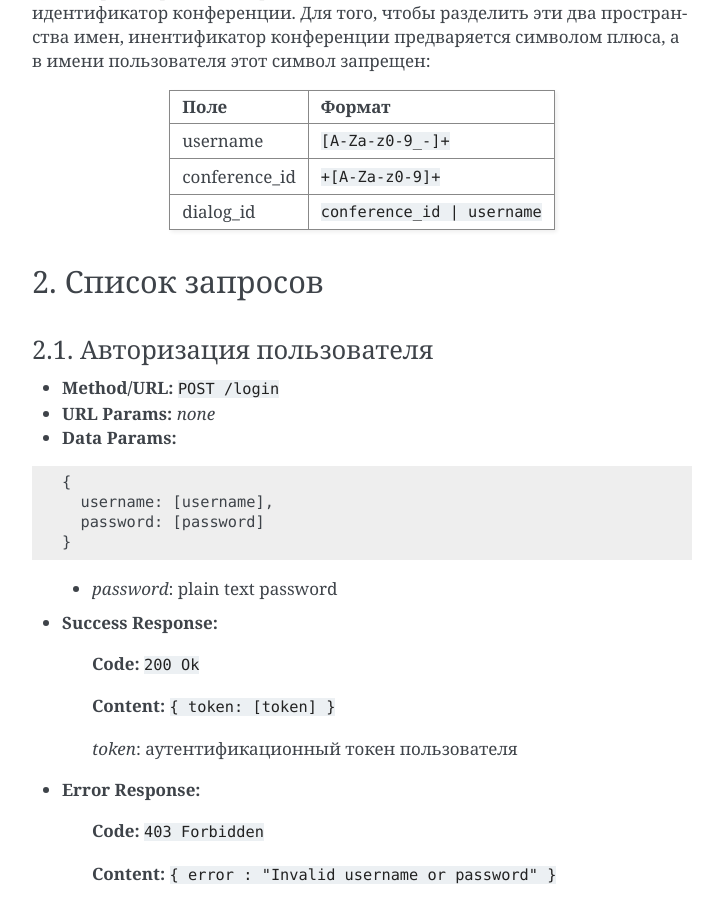
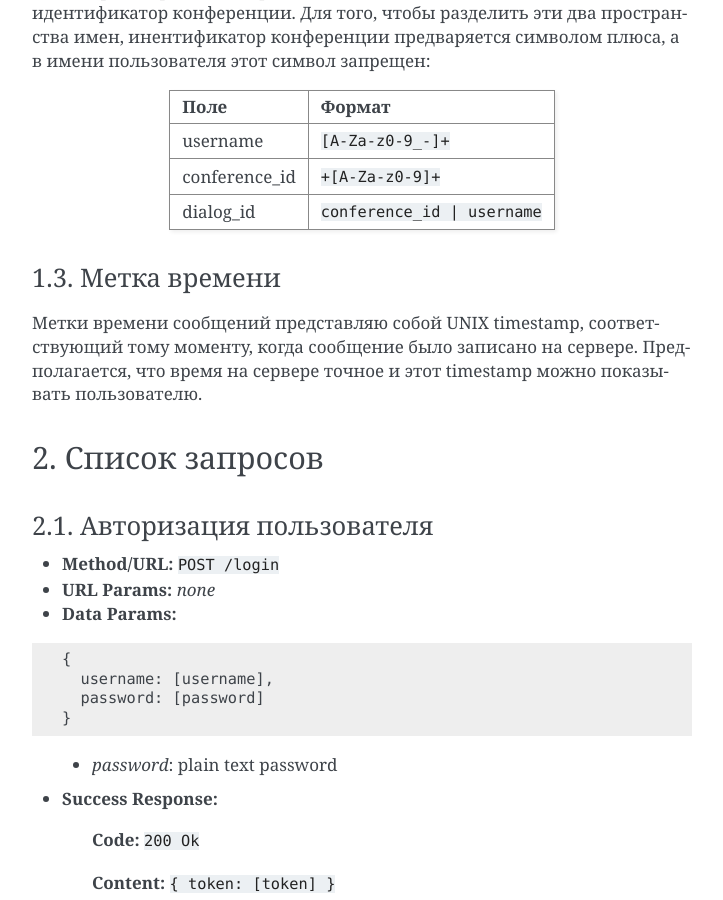
Before and after one commit to frnkySila/batya-api, a Sphinx documentation site: the page built from docs/source/index.rst, in a window 1280 px wide and 900 px high, scrolled down 1214 px. Shown: the whole window, without its empty margins (388-1111 px from the left). Built offline with Sphinx 7.4.7, drawn with Linux system fonts in a browser that asks for light colours.

Commit message:
Добавил про timestamp

```diff
--- a/docs/source/index.rst
+++ b/docs/source/index.rst
@@ -52,6 +52,11 @@ username      :code:`[A-Za-z0-9_-]+`
 conference_id :code:`\+[A-Za-z0-9]+`
 dialog_id     :code:`conference_id | username`
 ============= ================================
+
+1.3. Метка времени
+''''''''''''''''''
+
+Метки времени сообщений представляю собой UNIX timestamp, соответствующий тому моменту, когда сообщение было записано на сервере. Предполагается, что время на сервере точное и этот timestamp можно показывать пользователю.
 
 2. Список запросов
 ------------------
```
